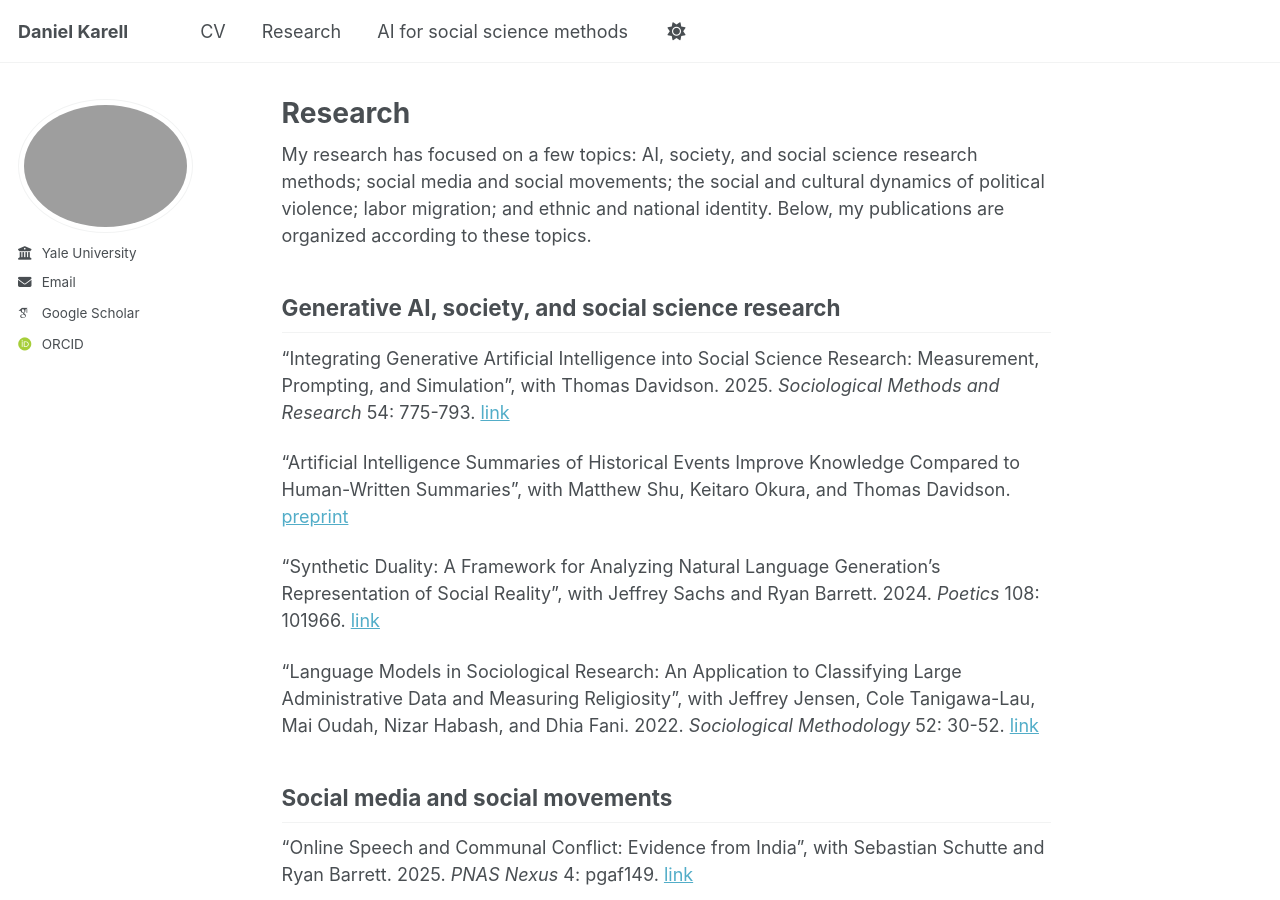
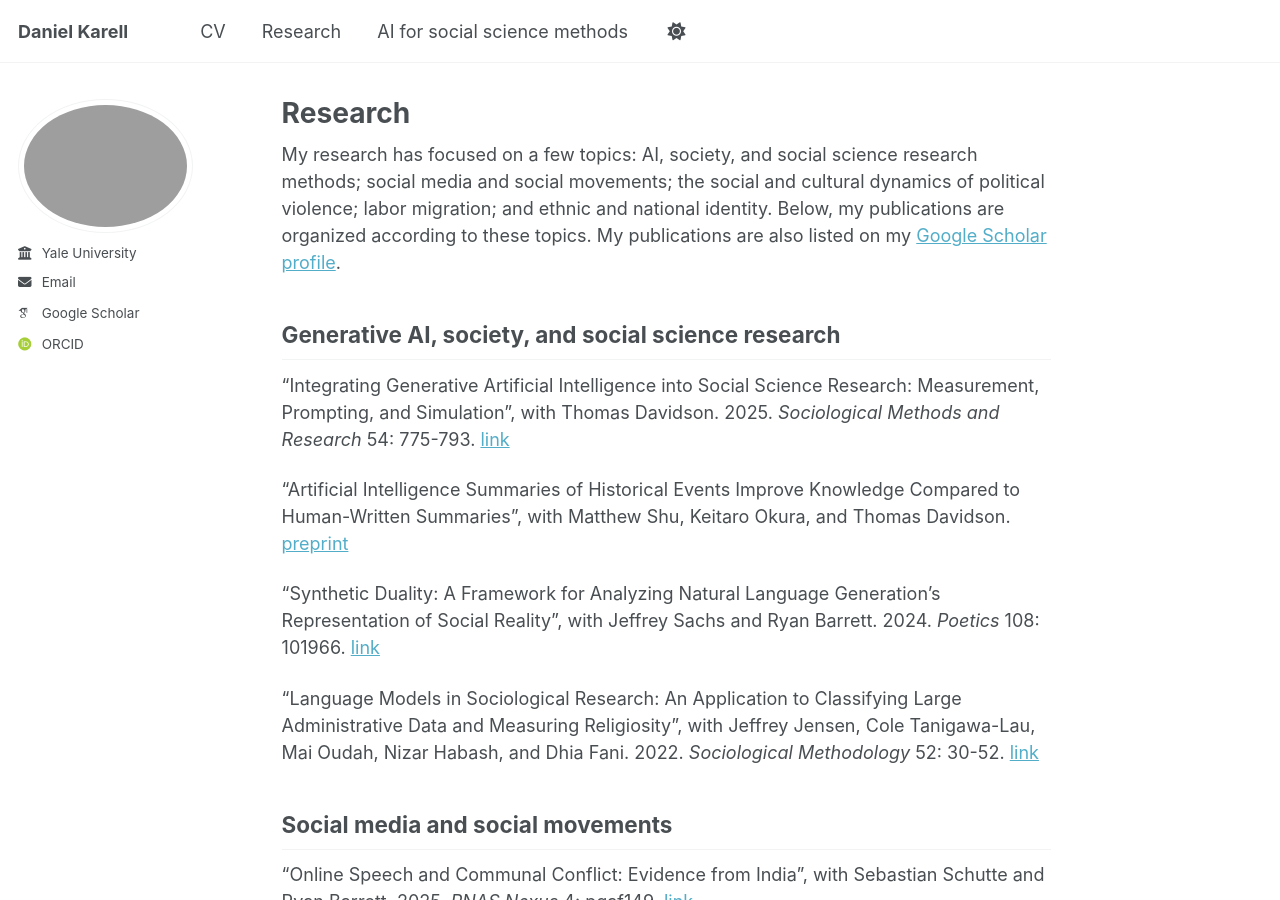
Before and after one commit to dkarell/dkarell.github.io, a Jekyll site: the page built from _pages/research.md, in a window 1280 px wide and 900 px high. Built offline with Jekyll 4.4.1, drawn with Linux system fonts in a browser that asks for light colours; some web fonts are replaced; a script that is not in the unit is left out.

Commit message:
Update research.md

```diff
--- a/_pages/research.md
+++ b/_pages/research.md
@@ -7,7 +7,7 @@ redirect_from:
   - "/research.html"
 ---
 
-My research has focused on a few topics: AI, society, and social science research methods; social media and social movements; the social and cultural dynamics of political violence; labor migration; and ethnic and national identity. Below, my publications are organized according to these topics.
+My research has focused on a few topics: AI, society, and social science research methods; social media and social movements; the social and cultural dynamics of political violence; labor migration; and ethnic and national identity. Below, my publications are organized according to these topics. My publications are also listed on my [Google Scholar profile](https://scholar.google.com/citations?hl=en&user=40Zff94AAAAJ).
 
 ## Generative AI, society, and social science research
 
```
